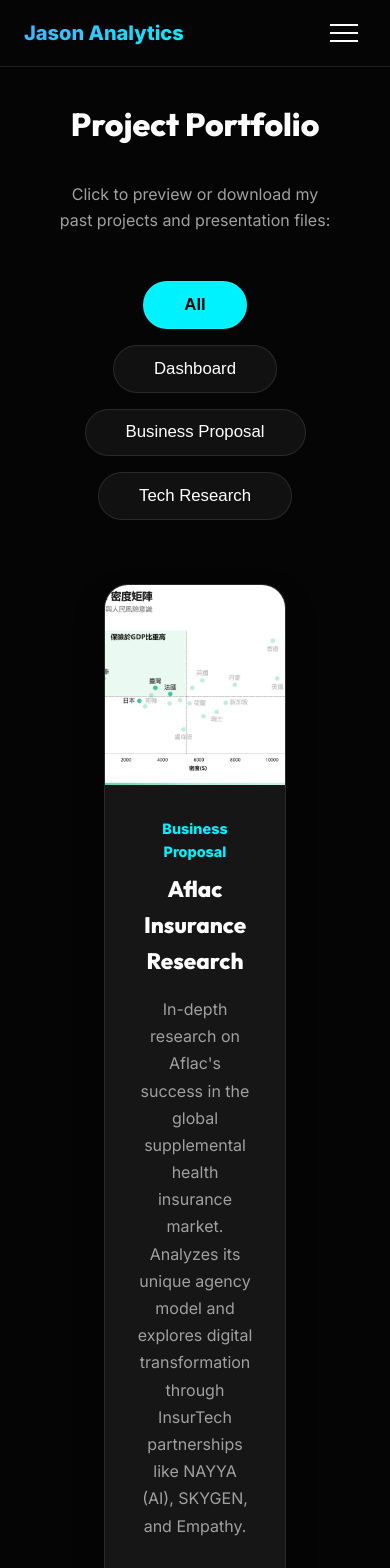
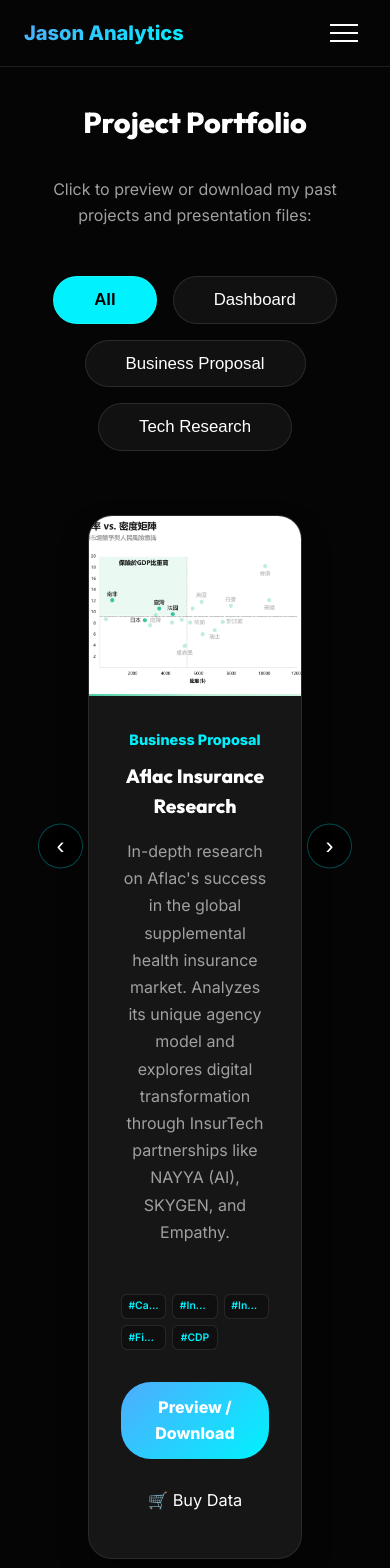
Before and after one commit to ds-jason-tsai/jason-by-tsai-portfolio, a Next.js app: page /en/portfolio in a window 390 px wide. Shown: the top 1568 px of the page. Built offline with nearby package versions, Linux system fonts and the light colour scheme.

Commit message:
fix: removed redundant arrow from experience link; refactored mobile portfolio to single-card carousel with horizontal navigation buttons

```diff
--- a/app/[lang]/experience/page.tsx
+++ b/app/[lang]/experience/page.tsx
@@ -110,7 +110,7 @@
                     {item.logo && <img src={item.logo} alt="logo" style={{ width: '28px', height: '28px', borderRadius: '4px', objectFit: 'contain', background: 'white', padding: '1px' }} />}
                     {item.url ? (
                       <a href={item.url} target="_blank" rel="noopener noreferrer" style={{ color: 'var(--accent-color)', textDecoration: 'none', borderBottom: '1px dotted var(--accent-color)', paddingBottom: '1px' }}>
-                        {item.company} ↗
+                        {item.company}
                       </a>
                     ) : (
                       <span style={{ color: 'var(--accent-color)' }}>{item.company}</span>
--- a/app/globals.css
+++ b/app/globals.css
@@ -479,19 +479,20 @@
 
 @media (max-width: 768px) {
   .main-container {
-    padding: 0 1.5rem;
+    padding: 0 1rem;
   }
 
   .section-title {
-    font-size: 2rem;
+    font-size: 1.8rem !important;
   }
 
   .services-grid {
     grid-template-columns: 1fr;
+    gap: 1.5rem;
   }
 
   .service-card {
-    padding: 2rem 1.5rem;
+    padding: 1.5rem 1rem;
     display: flex;
     flex-direction: column;
     align-items: center;
@@ -499,16 +500,16 @@
   }
 
   .timeline-item {
-    padding-left: 2.5rem;
-    gap: 1.5rem;
+    padding-left: 2rem;
+    gap: 1rem;
   }
 
   .timeline::before {
-    left: 15px;
+    left: 12px;
   }
 
   .timeline-dot {
-    left: 9px;
+    left: 6px;
   }
 
   .timeline-content {
@@ -516,7 +517,7 @@
   }
 
   .contact-card {
-    padding: 2.5rem 1.2rem;
+    padding: 2rem 1rem;
   }
 
   .submit-btn {
--- a/components/PortfolioClient.tsx
+++ b/components/PortfolioClient.tsx
@@ -41,9 +41,18 @@
     setCurrentIndex((prev) => (prev === filteredProjects.length - 1 ? 0 : prev + 1));
   };
 
+  // Calculate the second item if there are enough projects & NOT on mobile
+  const [isMobile, setIsMobile] = useState(false);
+  useEffect(() => {
+    const handleResize = () => setIsMobile(window.innerWidth < 1024);
+    handleResize();
+    window.addEventListener('resize', handleResize);
+    return () => window.removeEventListener('resize', handleResize);
+  }, []);
+
   const currentProj = filteredProjects[currentIndex];
-  // Calculate the second item if there are enough projects
-  const nextProj = filteredProjects.length > 1
+  // Only show next if not mobile and not the only project
+  const nextProj = (!isMobile && filteredProjects.length > 1)
     ? filteredProjects[(currentIndex + 1) % filteredProjects.length]
     : null;
 
@@ -212,18 +221,31 @@
         .carousel-nav-btn.next { right: -60px; }
 
         @media (max-width: 1024px) {
-          .carousel-nav-btn { display: none; }
-          .portfolio-image-wrapper { height: 200px !important; }
+          .carousel-nav-btn {
+            display: flex !important;
+            width: 45px !important;
+            height: 45px !important;
+            font-size: 1.5rem !important;
+            top: 30% !important;
+            background: rgba(0, 0, 0, 0.8) !important;
+          }
+          .carousel-nav-btn.prev { left: -10px !important; }
+          .carousel-nav-btn.next { right: -10px !important; }
+
+          .portfolio-image-wrapper { height: 180px !important; }
           .portfolio-carousel-wrapper {
             flex-direction: column !important;
             align-items: center !important;
-            gap: 1.5rem !important;
-            padding: 0 1rem;
+            gap: 1rem !important;
+            padding: 0 0.5rem;
+            min-height: auto !important;
           }
           .carousel-card {
             max-width: 100% !important;
-            margin-bottom: 2rem;
+            margin-bottom: 1rem;
+            padding: 0 !important;
           }
+          .service-title { font-size: 1.2rem !important; }
         }
         @keyframes pulse {
           0% { transform: scale(1); box-shadow: 0 0 0 0 rgba(0, 242, 254, 0.4); }
```
